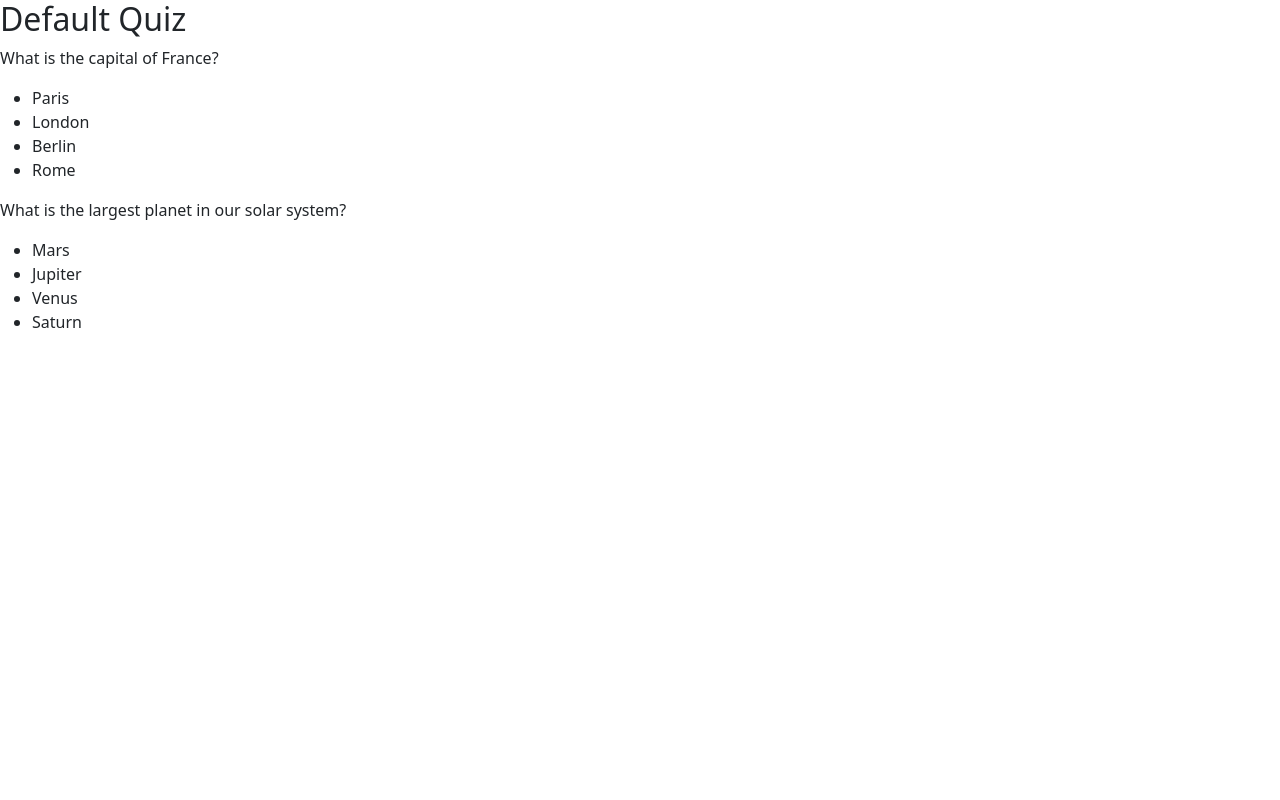
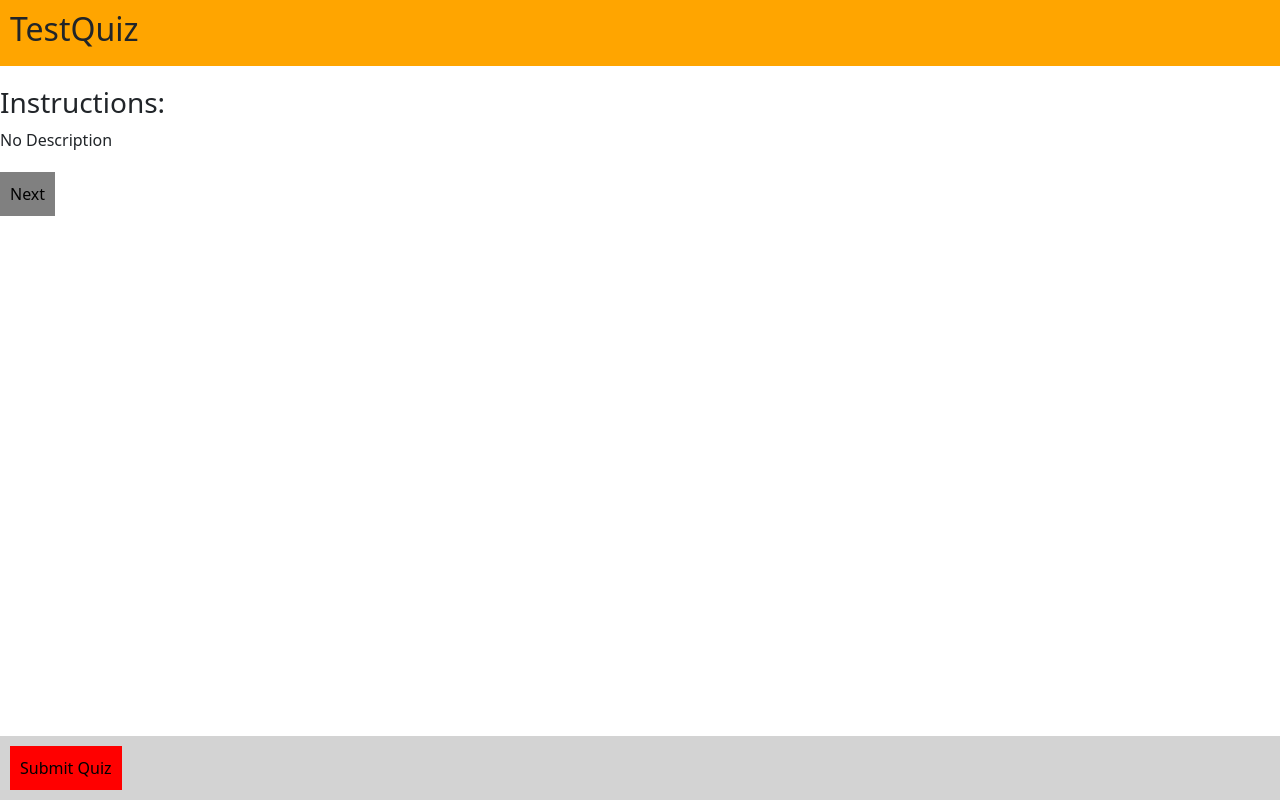
Before and after one commit to David-JDixon/react-web-app-quizzes, a React (Create React App) app: page /quiz-preview/1 in a window 1280 px wide. Built offline with nearby package versions, Linux system fonts and the light colour scheme.

Commit message:
Add files via upload

```diff
--- a/src/Kanbas/Quizzes/QuizPreview/index.tsx
+++ b/src/Kanbas/Quizzes/QuizPreview/index.tsx
@@ -1,61 +1,107 @@
-import React from "react";
+import React, { useState } from "react";
 import { quizzes } from "../../Database";
-
-const defaultQuiz: Quiz = {
-    _id: "1",
-    name: "Default Quiz",
-    description: "This is a default quiz",
-    questions: [
-        {
-            _id: "1",
-            question: "What is the capital of France?",
-            options: ["Paris", "London", "Berlin", "Rome"],
-            correctAnswer: "Paris",
-        },
-        {
-            _id: "2",
-            question: "What is the largest planet in our solar system?",
-            options: ["Mars", "Jupiter", "Venus", "Saturn"],
-            correctAnswer: "Jupiter",
-        },
-    ],
-};
-
-interface Question {
-  _id: string;
-  question: string;
-  options: string[];
-  correctAnswer: string;
-}
+import { useDispatch, useSelector } from "react-redux";
+import { useParams, useNavigate } from "react-router";
+import { KanbasState } from "../../store";
 
 interface Quiz {
+  name: string;
   _id: string;
-  name: string;
   description: string;
+  quizType: string;
+  shuffleAnswers: boolean;
+  timeLimit: number;
+  allowMultipleAttempts: boolean;
+  due?: string;
+  availableFrom?: string;
+  until?: string;
+  published: boolean;
+  quizPoints: number;
   questions: Question[];
 }
 
-interface Props {
-    quizzes: Quiz[];
-    quizId: string;
+interface Question {
+  questionTitle: string;
+  questionText: string;
+  answers: Answer[];
 }
 
+interface Answer {
+  text: string;
+  isCorrect: boolean;
+}
+
+
 function QuizPreview() {
-    const selectedQuiz = defaultQuiz;
+    const { quizId } = useParams();
+    const dispatch = useDispatch();
+    const quiz = useSelector((state: KanbasState) => state.quizzesReducer.quiz);
+
+    const navigate = useNavigate();
+    const [quizName, setQuizName] = useState("");
+    const [quizDescription, setQuizDescription] = useState("");
+    const [quizType, setQuizType] = useState("Graded Quiz");
+    const [assignmentGroup, setAssignmentGroup] = useState("Quiz");
+    const [shuffleAnswers, setShuffleAnswers] = useState(true);
+    const [minutes, setMinutes] = useState("0");
+    const [timeLimit, setTimeLimit] = useState(false);
+    const [allowMultipleAttempts, setAllowMultipleAttempts] = useState(false);
+    const [dueDate, setDueDate] = useState<Date | null>(null);
+    const [availableFromDate, setAvailableFromDate] = useState<Date | null>(null);
+    const [untilDate, setUntilDate] = useState<Date | null>(null);
+    const [published, setPublished] = useState(false);
+    const [quizPoints, setQuizPoints] = useState("0");
+
+    const [quizzesList, setQuizList] = useState<any[]>(quizzes);
+    const [selectedQuiz, setSelectedQuiz] = useState(quizzesList[0]);
+    const [questions, setQuestions] = useState<Question[]>([]); // Initialize the questions array with the correct type
+
+    const [activeTab, setActiveTab] = useState("details");
+
+    const handleDetailsTab = () => setActiveTab("details");
+    const handleQuestionsTab = () => setActiveTab("questions");
+
   return (
     <div>
-            <h2>{selectedQuiz.name}</h2>
-            {selectedQuiz.questions.map((question) => (
-                <div key={question._id}>
-                    <p>{question.question}</p>
+      <div style={{ backgroundColor: "orange", padding: "10px", display: "flex", alignItems: "center" }}>
+        <h2>{quiz.name}</h2>
+        {published && <span style={{ marginLeft: "10px", fontSize: "20px" }}>!</span>}
+        {published && <span style={{ marginLeft: "5px" }}>This is a preview of a published quiz</span>}
+      </div>
+      <div style={{ marginTop: "20px" }}>
+        <h3>Instructions:</h3>
+        <p>{quiz.description}</p>
+      </div>
+      <div>
+
+
+
+        {questions.map((question, index) => (
+            <div key={index} style={{ border: "1px solid black", padding: "10px", marginTop: "20px" }}>
+                <div style={{ display: "flex", justifyContent: "space-between" }}>
+                    <h4>{question.questionTitle}</h4>
+                    <span>{`Points: ${quiz.quizPoints}`}</span>
+                </div>
+                <p>{question.questionText}</p>
                 <ul>
-                        {question.options.map((option, index) => (
-                            <li key={index}>{option}</li>
+                    {question.answers.map((answer, ansIndex) => (
+                        <li key={ansIndex}>{answer.text}</li>
                     ))}
                 </ul>
             </div>
         ))}
       </div>
+      <div style={{ marginTop: "20px" }}>
+        <button style={{ backgroundColor: "grey", padding: "10px", border: "none", cursor: "pointer" }}>
+          Next
+        </button>
+      </div>
+      <div style={{ position: "fixed", bottom: 0, width: "100%", backgroundColor: "lightgrey", padding: "10px" }}>
+        <button style={{ backgroundColor: "red", padding: "10px", border: "none", cursor: "pointer" }}>
+          Submit Quiz
+        </button>
+      </div>
+    </div>
   );
 };
 
```
Lines whose indentation alone changed are shown as unchanged.
